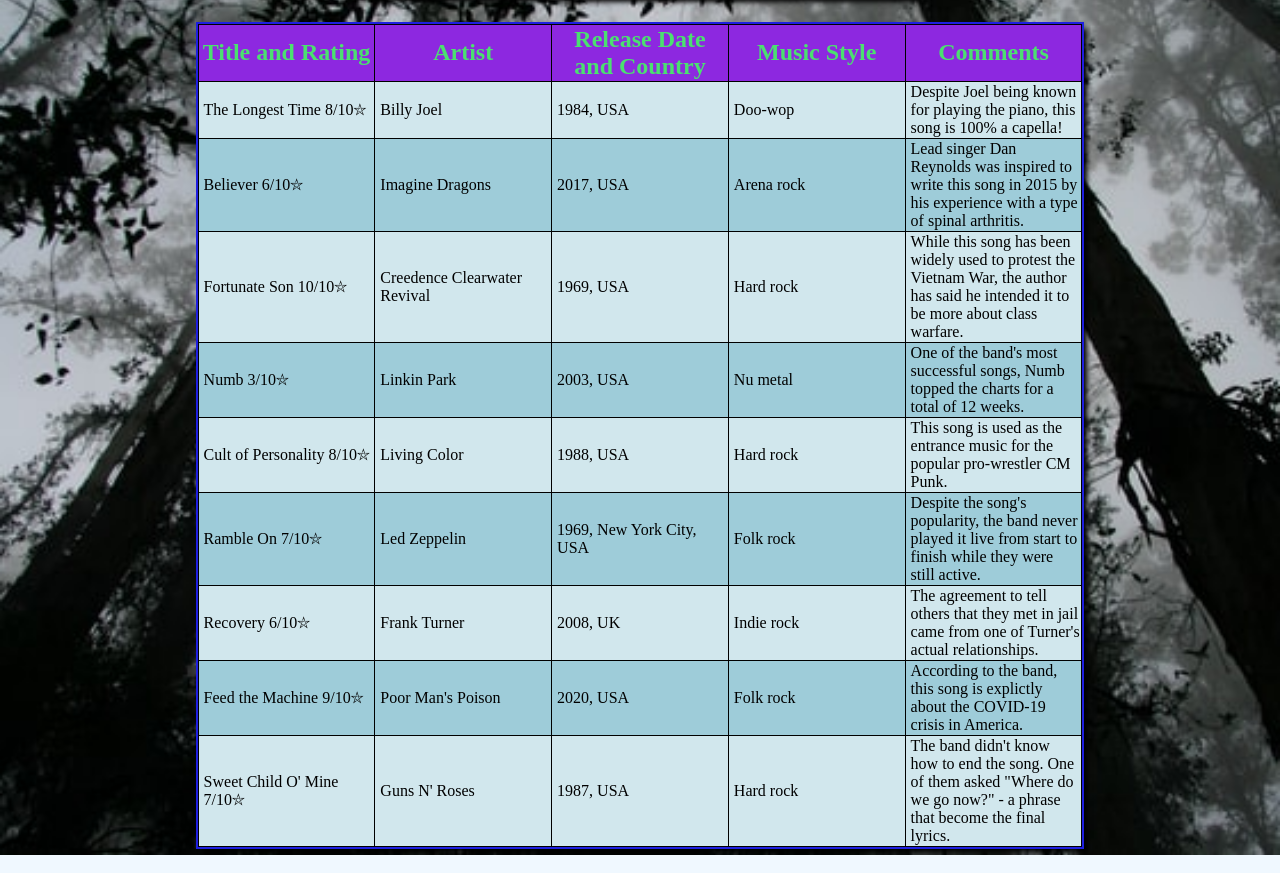
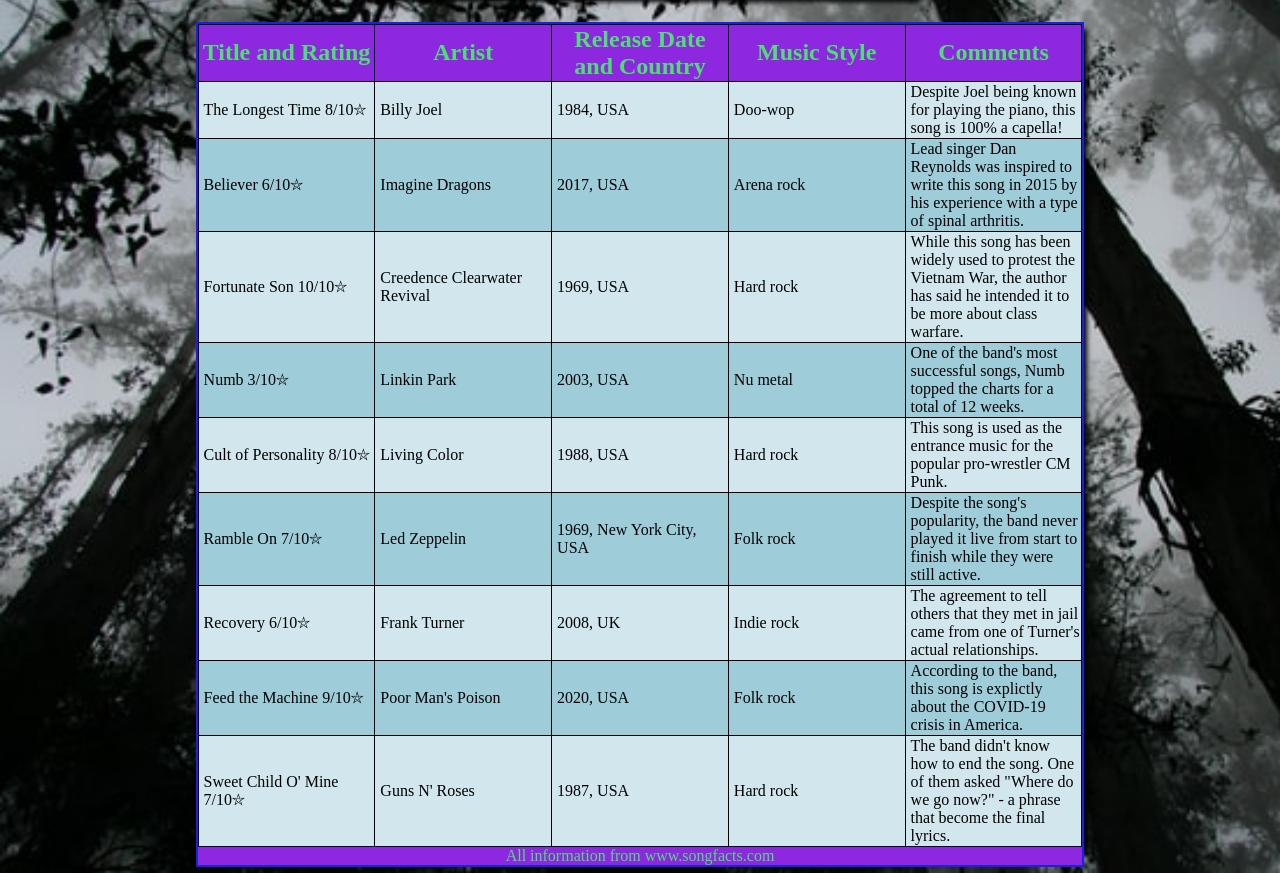
Before and after one commit to RVCC-IDMX/working-with-tables-ZachTheis, a plain HTML site: page index.html in a window 1280 px wide. Shown: the part 121-994 px from the top of the page. Drawn offline with Linux system fonts and the light colour scheme.

Commit message:
Finalize design

```diff
--- a/index.html
+++ b/index.html
@@ -3,13 +3,15 @@
   <head>
     <meta charset="UTF-8" />
     <meta name="viewport" content="width=device-width, initial-scale=1.0" />
-    <title>Mister Katonic</title>
+    <title>Zach Theis - Table</title>
+    <link rel="shortcut icon" type="image/png" href="images/zombie-dj.png"/>
     <link rel="stylesheet" href="style.css" />
   </head>
   <body>
     <h1>Mister Katonic's Tracklist</h1>
     <div class="table-container">
       <table>
+      <caption>All information from www.songfacts.com</caption>
       <thead>
         <tr>
           <th>Title and Rating</th>
--- a/style.css
+++ b/style.css
@@ -25,6 +25,12 @@
   font-family: "Ariel", "sans serif";
   outline: 2px solid #1e1fe0;
   box-shadow: 5px 5px 5px black;
+}
+
+caption {
+  caption-side: bottom;
+  color: #4be070;
+  background-color: #8d28e0;
 }
 
 table,
```
Also changed, not shown: images/zombie-dj.png (added).
